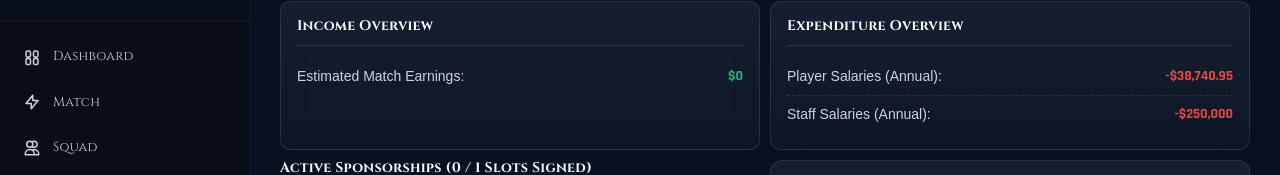
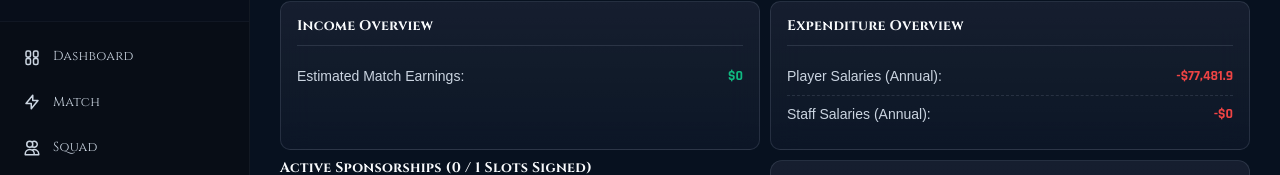
Before and after one commit to cmsusergit/fantasy_cricgame, a SvelteKit app: page /budget in a window 1280 px wide. Shown: the part 164-339 px from the top of the page. Built offline with nearby package versions, Linux system fonts and the light colour scheme.

Commit message:
fix(budget): calculate staff salaries dynamically from team staff and increase player annual salary rate to 10%

```diff
--- a/src/lib/core/seasonTransition.ts
+++ b/src/lib/core/seasonTransition.ts
@@ -31,7 +31,7 @@ export function processSeasonEnd(teams: Team[], players: Player[], userTeamId: s
       const idx = standings.findIndex(s => s.teamId === t.id);
       const prize = prizePool[idx] || 10000;
 
-      const playerSalaries = t.players.reduce((sum, p) => sum + p.price * 0.05, 0);
+      const playerSalaries = t.players.reduce((sum, p) => sum + p.price * 0.10, 0);
       const staffSalaries = t.staff?.reduce((sum, s) => sum + s.salary, 0) || 0;
       const facilityMaintenance = (
         (FACILITY_MAINTENANCE_COSTS.stadium[t.facilities?.stadiumLevel || 1] || 0) +
--- a/src/routes/budget/+page.svelte
+++ b/src/routes/budget/+page.svelte
@@ -13,8 +13,8 @@
   });
 
   let totalSquadValue = $derived(userTeam?.players.reduce((sum, p) => sum + p.price, 0) || 0);
-  let totalPlayerSalaries = $derived(userTeam?.players.reduce((sum, p) => sum + p.price * 0.05, 0) || 0); // Assuming 5% of market value as annual salary
-  let totalStaffSalaries = $derived(250000); // Placeholder for staff salaries
+  let totalPlayerSalaries = $derived(userTeam?.players.reduce((sum, p) => sum + p.price * 0.10, 0) || 0); // Assuming 10% of market value as annual salary
+  let totalStaffSalaries = $derived(userTeam?.staff?.reduce((sum, s) => sum + s.salary, 0) || 0);
   let totalMatchEarningsEst = $derived((userTeam?.matchesPlayed || 0) * 10000 + (userTeam?.wins || 0) * 50000);
   let maxSponsors = $derived(
     userTeam
```
